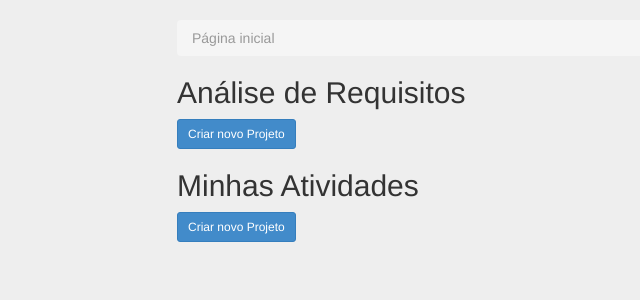
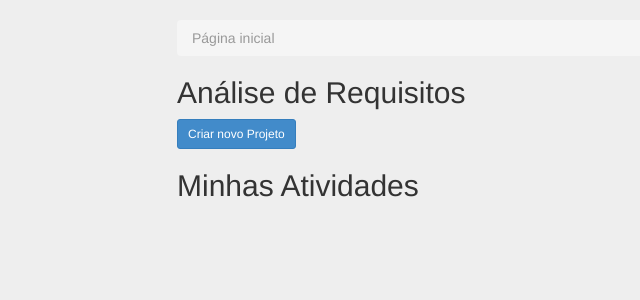
Before and after one commit to EdyKnopfler/mac0350fase3, a Django app: template analise_de_requisitos/templates/analise_de_requisitos/index.html in a window 1280 px wide. Shown: the part 60-360 px from the top of the page, without its empty margins (113-753 px from the left). Run offline with Django 3.2, Linux system fonts and the light colour scheme; the template is opened without the code that fills it, so the values that code supplies are empty.

Commit message:
Tirando botão redundante da lista de projetos e atividades

```diff
--- a/analise_de_requisitos/templates/analise_de_requisitos/index.html
+++ b/analise_de_requisitos/templates/analise_de_requisitos/index.html
@@ -19,6 +19,4 @@
                 (Prazo: {{ atividade.2 | date:"d/m/Y" }})</li>
         </ul>
     {% endfor %}
-
-    <a href="{% url 'ar_new' %}" class="btn btn-primary btn-sm">Criar novo Projeto</a>
 {% endblock %}
```
